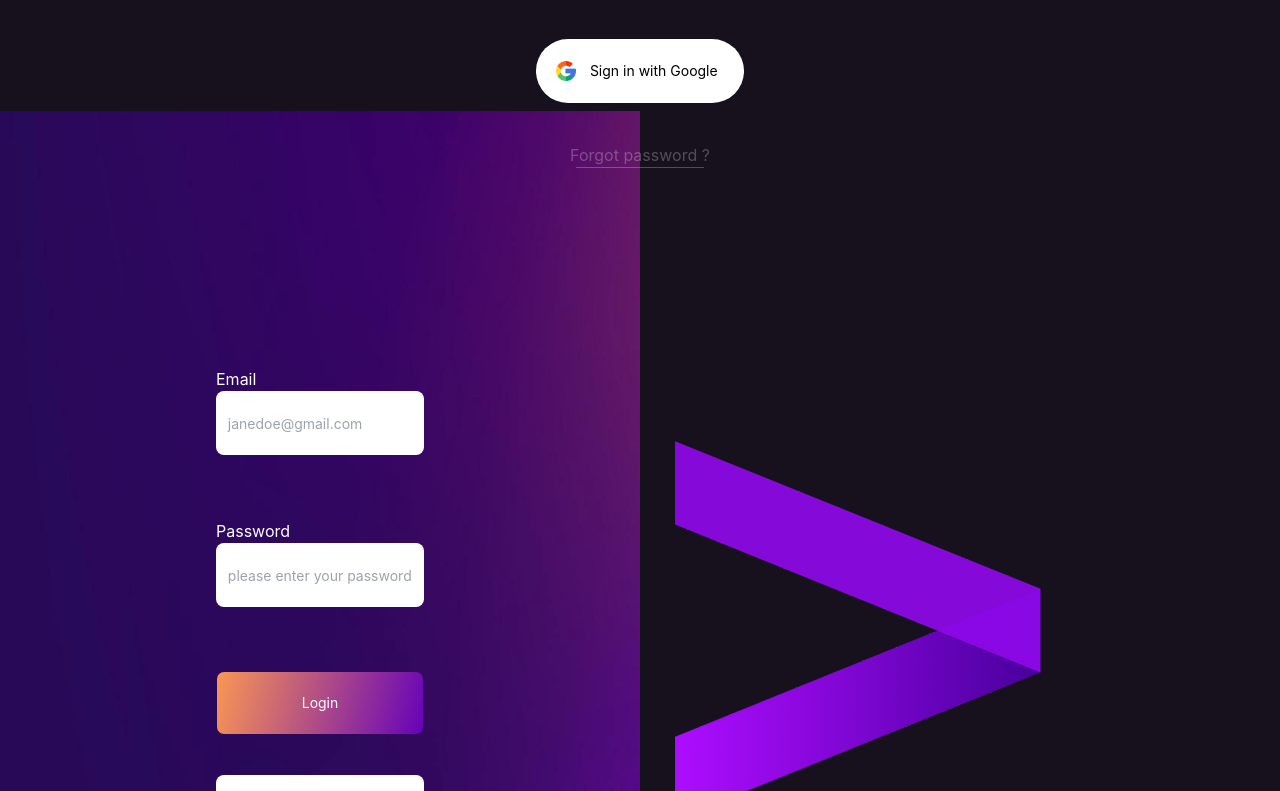
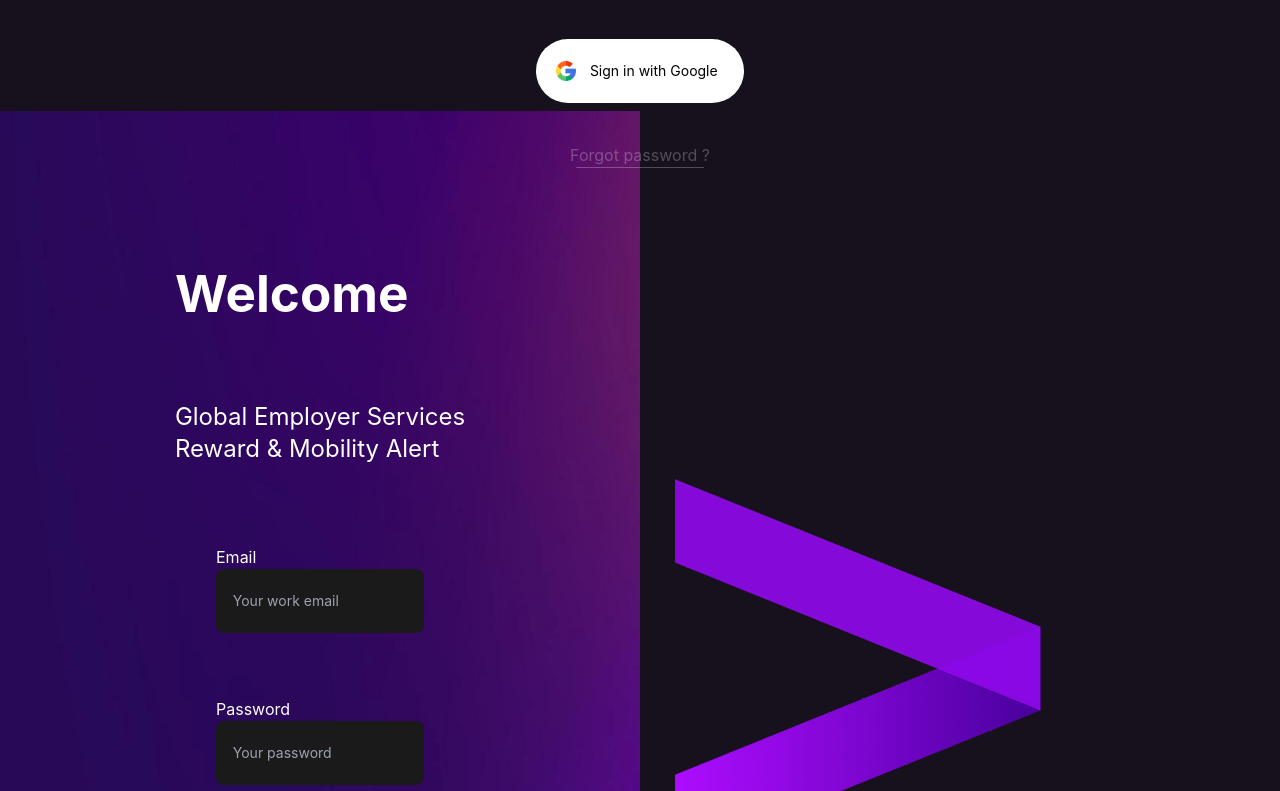
Before and after one commit to SolaKabuta/accenture-app, a React (Vite) app: page / in a window 1280 px wide. Shown: the part 689-1480 px from the top of the page. Built offline with nearby package versions, Linux system fonts and the light colour scheme.

Commit message:
login-vw

```diff
--- a/src/components/Home.jsx
+++ b/src/components/Home.jsx
@@ -38,17 +38,19 @@ const Home = () => {
 
         {/* CONTENT */}
 
-            <div className="grid pt-[20vw] place-items-center">
-                <h1 className="absolute pb-20 font-bold top-40">Welcome</h1>
-                <h2 className="absolute pb-20 text-2xl top-60">Global Employer Services <br/> Reward & Mobility Alert</h2>
+            <div className="grid pt-[12vw] place-items-center">
+                <div className=''>
+                    <h1 className="pb-20 font-bold ">Welcome</h1>
+                    <h2 className="pb-20 text-2xl ">Global Employer Services <br/> Reward & Mobility Alert</h2>
+                </div>
 
                 {/* FORM */}
 
                 <form action="">
                     <p>Email</p>
-                    <input className="h-16 mb-10 text-sm font-normal rounded-lg w-52" type="text" placeholder="&nbsp;&nbsp; janedoe@gmail.com" /> <br /> <br />
+                    <input className="h-16 mb-10 text-sm font-normal rounded-lg w-52" type="text" placeholder="Your work email" /> <br /> <br />
                     <p>Password</p>
-                    <input className="h-16 mb-10 text-sm font-normal rounded-lg w-52" type="password" placeholder='&nbsp;&nbsp; please enter your password' /> <br /> <br />
+                    <input className="h-16 mb-10 text-sm font-normal rounded-lg w-52" type="password" placeholder='Your password' /> <br /> <br />
                     <button type='submit' id="login" className="h-16 mb-10 text-sm font-normal rounded-lg w-52 bg-gradient-to-r from-rng to-btn">Login</button>
                 </form>
 
--- a/src/index.css
+++ b/src/index.css
@@ -59,6 +59,13 @@ button:hover {
   border-color: #646cff;
 }
 
+input {
+  border-radius: 8px;
+  padding: 0.6em 1.2em;
+  background-color: #1a1a1a;
+  color: #535353;
+  transition: border-color 0.25s;
+}
 
 @media (prefers-color-scheme: light) {
   :root {
```
